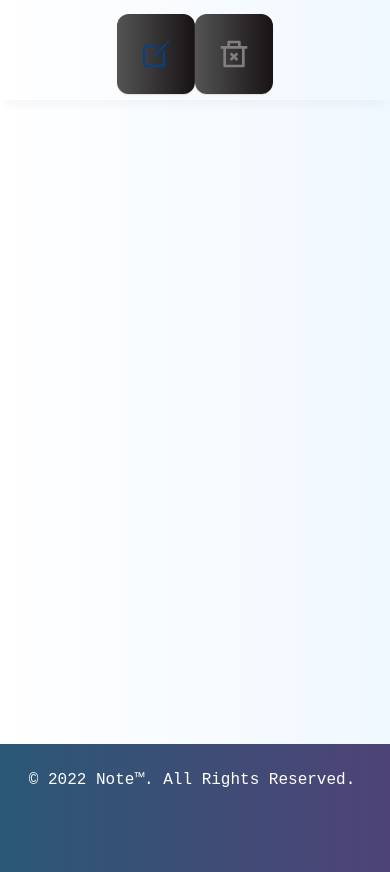
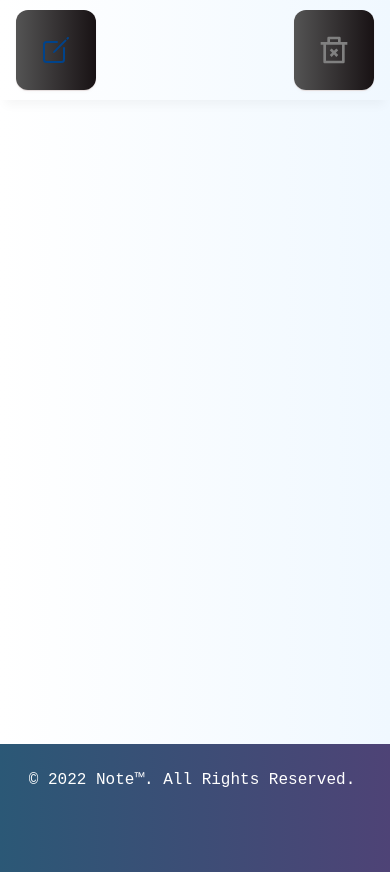
Before and after one commit to DireStraits01/notebook-react, a React (Create React App) app: page / in a window 390 px wide. Built offline with nearby package versions, Linux system fonts and the light colour scheme.

Commit message:
fix css for adpative screen main

```diff
--- a/src/components/Main.module.css
+++ b/src/components/Main.module.css
@@ -2,6 +2,7 @@
 
 .main__navbar {
   height: 100px;
+  width: 100%;
   background-image: linear-gradient(to right, #fff, aliceblue);
   box-shadow: 0 10px 10px -5px rgba(0, 0, 0, 0.04);
   display: flex;
@@ -67,6 +68,14 @@
   box-shadow: rgba(0, 0, 0, 0.15) 0px 2px 5px 0px,
     rgb(231, 223, 223) 0px 1px 1px 0px;
 }
+
+@media screen and (max-width: 800px) {
+  .main__addIcon,
+  .main__deleteAllIcon {
+    margin: 1rem;
+  }
+}
+
 /*_______________card_row_______________*/
 
 .main__cards {
```
